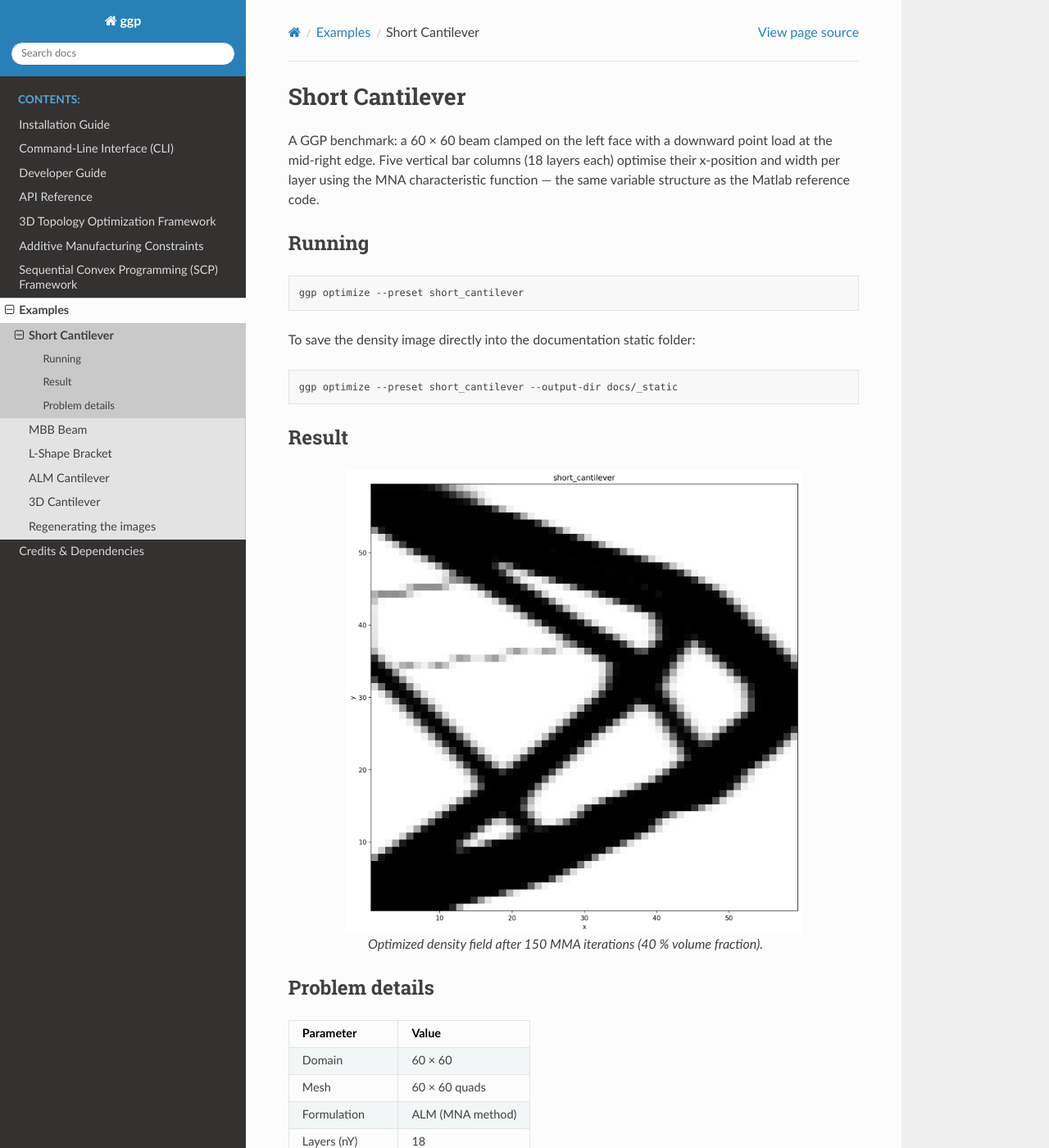
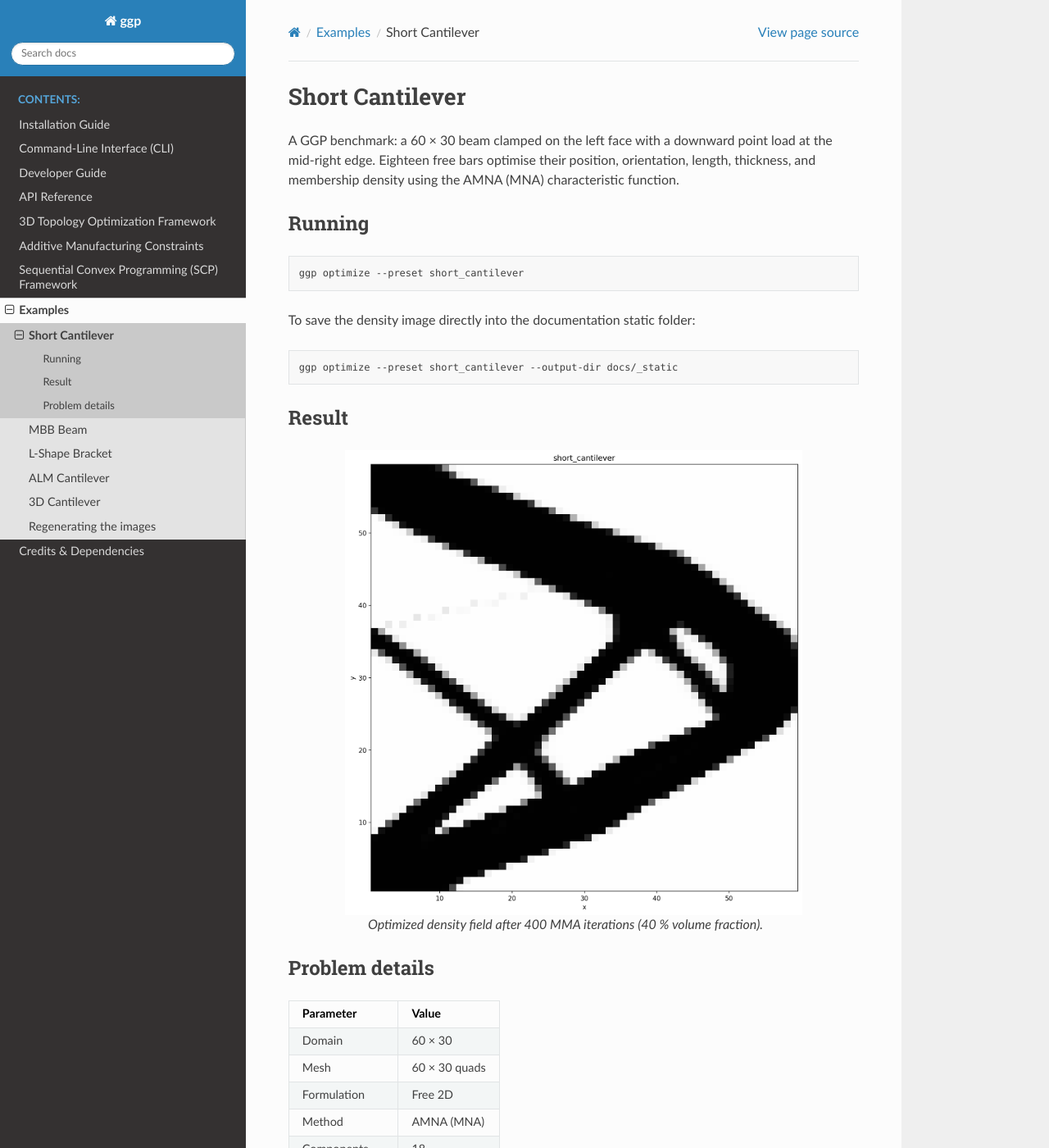
Before and after one commit to SimoneConiglio/generalized_geometry_projection, a Sphinx documentation site: the page built from docs/ex01_short_cantilever.rst, in a window 1280 px wide and 1400 px high. Shown: the whole window at 82% size. Built offline with Sphinx 7.4.7 and the Read the Docs theme 3.1.0, drawn with Linux system fonts in a browser that asks for light colours; some of the changed text lies outside the part shown.

Commit message:
fix: restore Free AMNA mode for 2D benchmarks, correct MMA settings, sharpen visualization
Switch short_cantilever/mbb/l_shape presets back to mode: Free (AMNA method)
with 60×30 domain for cantilever and MBB, matching the paper's 2D Free
formulation. Previous ALM switch was incorrect for these standard benchmarks.

MMA settings now match Matlab reference: initial_asymptotes_distance=0.01
with adaptive growth (max=0.5, reduction_coeff=0.4) instead of the fixed
0.05 cap that blocked convergence. Iterations raised from 150 to 400.

Add sigmoid sharpening (beta=10) to density plot visualization so bar
boundaries appear crisp rather than blurred by the smooth MNA window.

Regenerated all three benchmark images show correct topologies:
short cantilever (two-strut diamond), MBB (diagonal arch + bottom chord),
L-shape (diagonal strut + horizontal connection at load height).

Co-Authored-By: Claude Sonnet 4.6 <noreply@anthropic.com>
Claude-Session: https://claude.ai/code/session_01Queb8V5EuSbTaDyBGyr8wK

```diff
--- a/docs/ex01_short_cantilever.rst
+++ b/docs/ex01_short_cantilever.rst
@@ -1,10 +1,10 @@
 Short Cantilever
 ================
 
-A GGP benchmark: a 60 × 60 beam clamped on the left face with a downward
-point load at the mid-right edge.  Five vertical bar columns (18 layers each)
-optimise their x-position and width per layer using the MNA characteristic
-function — the same variable structure as the Matlab reference code.
+A GGP benchmark: a 60 × 30 beam clamped on the left face with a downward
+point load at the mid-right edge.  Eighteen free bars optimise their
+position, orientation, length, thickness, and membership density using the
+AMNA (MNA) characteristic function.
 
 Running
 -------
@@ -27,7 +27,7 @@ Result
    :width: 80%
    :align: center
 
-   Optimized density field after 150 MMA iterations (40 % volume fraction).
+   Optimized density field after 400 MMA iterations (40 % volume fraction).
 
 Problem details
 ---------------
@@ -35,25 +35,23 @@ Problem details
 +---------------------+------------------+
 | Parameter           | Value            |
 +=====================+==================+
-| Domain              | 60 × 60          |
+| Domain              | 60 × 30          |
 +---------------------+------------------+
-| Mesh                | 60 × 60 quads    |
+| Mesh                | 60 × 30 quads    |
 +---------------------+------------------+
-| Formulation         | ALM (MNA method) |
+| Formulation         | Free 2D          |
 +---------------------+------------------+
-| Layers (nY)         | 18               |
+| Method              | AMNA (MNA)       |
 +---------------------+------------------+
-| Columns (np)        | 5                |
+| Components          | 18               |
 +---------------------+------------------+
-| Layer height        | 3.33             |
+| ``r_gp`` (σ)        | 1.0              |
 +---------------------+------------------+
-| ``r_gp`` (R)        | 0.5              |
-+---------------------+------------------+
-| Ngp                 | 1                |
+| Min thickness       | 3 elements       |
 +---------------------+------------------+
 | Volume fraction     | 0.40             |
 +---------------------+------------------+
 | Algorithm           | MMA              |
 +---------------------+------------------+
-| Max iterations      | 150              |
+| Max iterations      | 400              |
 +---------------------+------------------+
```
Also changed, not shown: docs/ex02_mbb_beam.rst (+9 -11 lines), docs/ex03_l_shape_bracket.rst (+7 -9 lines), docs/_static/l_shape_optimized.png, docs/_static/mbb_optimized.png, docs/_static/short_cantilever_optimized.png, 4 other files.
